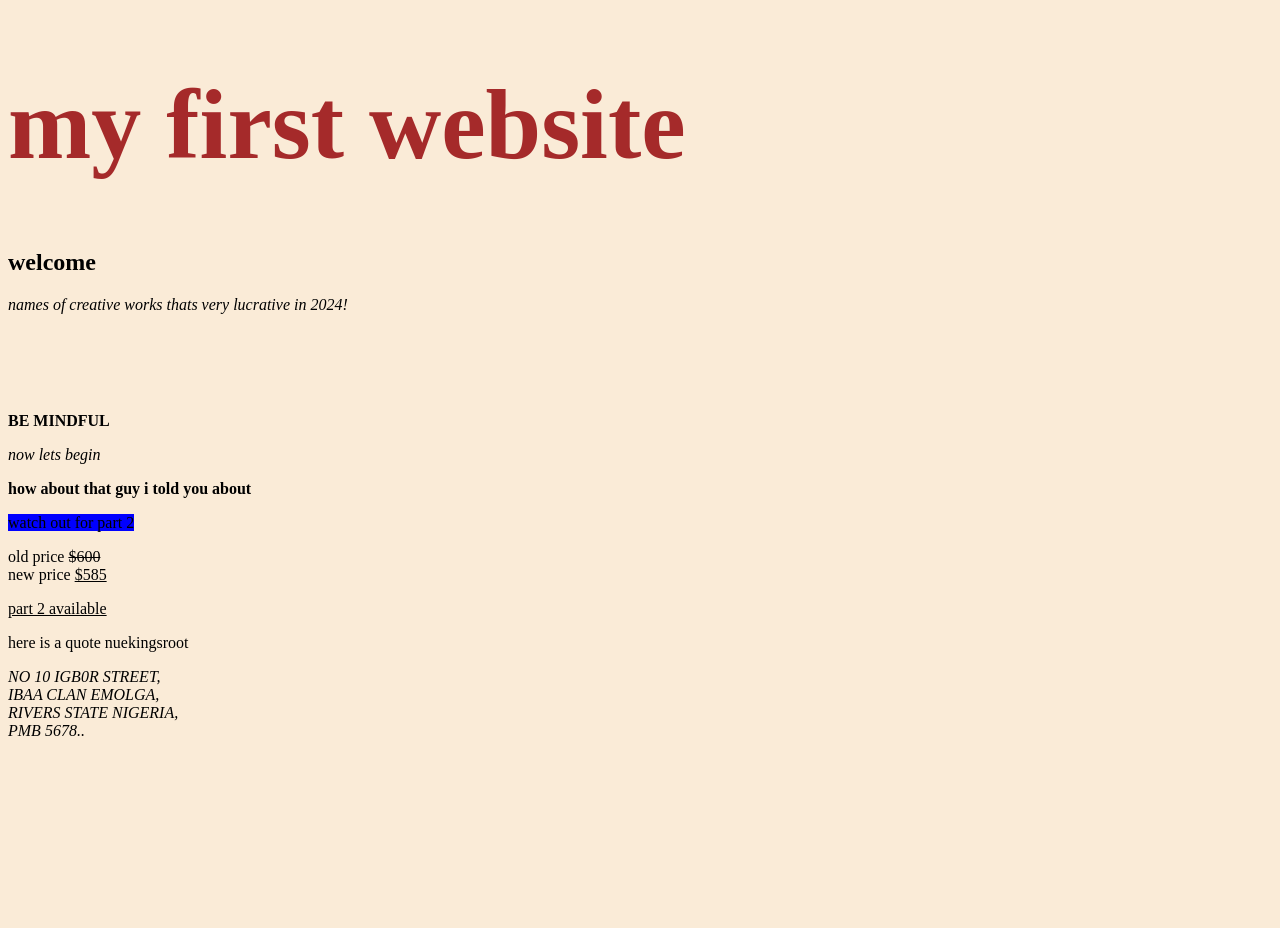
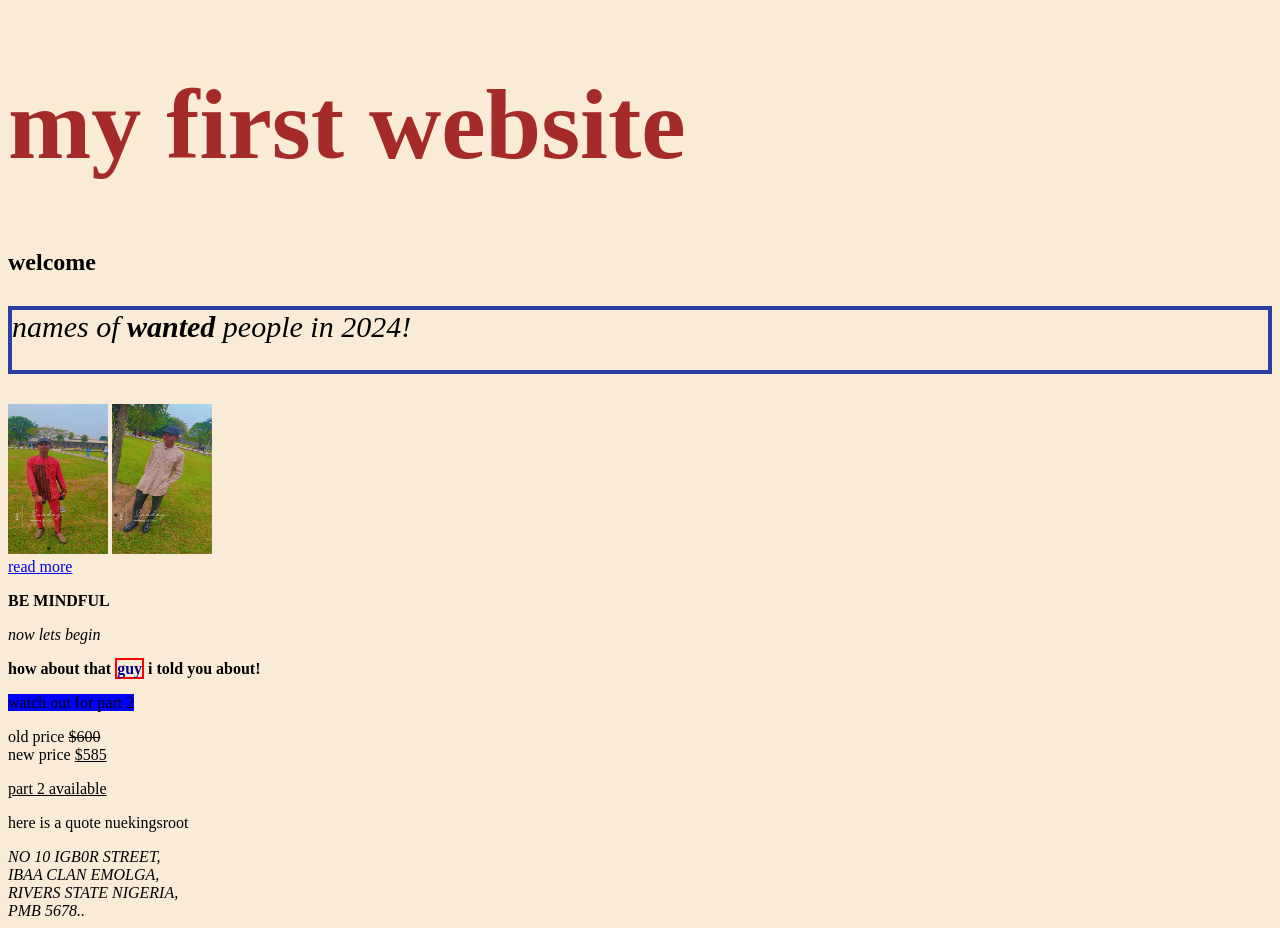
Before and after one commit to Nueking/kingspro1, a plain HTML site: page index.html in a window 1280 px wide. Before the commit the page ends 800 px from the top, so only its background shows below. Drawn offline with Linux system fonts and the light colour scheme.

Commit message:
Add files via upload

```diff
--- a/index.html
+++ b/index.html
@@ -4,13 +4,17 @@
         <title>my first website</title>
     </head>
 
-    <body style="background-color: antiquewhite;"">
+    <body style="background-color: antiquewhite;">
+        <!-- body start here... this is just a sample comment-->
         <h1 style="display: flow-root; color: brown; font-size: 100px;">my first website</h1>
         <h2>welcome</h2>
-        <p style="height: 100px;"><em>names of creative works thats very lucrative in 2024!</em></p>
+        <p style="height: 60px; border: 4px solid rgb(42, 61, 165); font-size: 30px;"><em>names of <b>wanted</b> people in 2024!</em></p>
+        <img src="jeff.jpg" width="100" height="150" />
+        <img src="kings.jpg" width="100" height="150" /><br>
+        <a href="https//nueking.github.io"> read more</a>
         <p><b>BE MINDFUL</b></p>
         <P><i>now lets begin</i></P>
-        <p><strong>how about that guy i told you about</strong></p>
+        <p><strong>how about that <span style="color: darkblue; border: 2px solid red">guy</span> i told you about!</strong></p>
         <p><mark style="background-color: blue;">watch out for part 2</mark></p>
         <p>old price <del>$600</del> <br> new price <ins>$585</ins></p>
         <p><ins>part 2 available</ins></p>
```
Also changed, not shown: jeff.jpg (added), kings.jpg (added).
